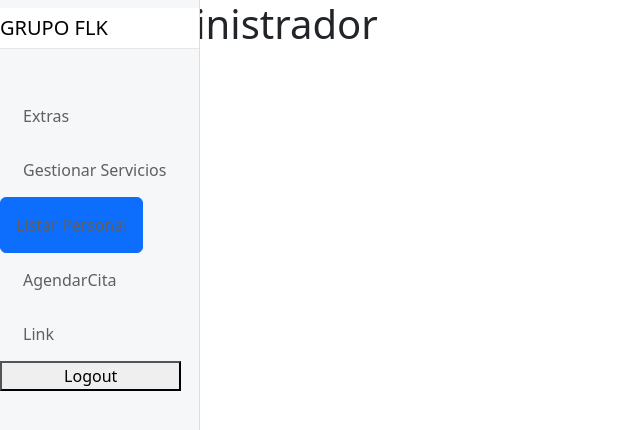
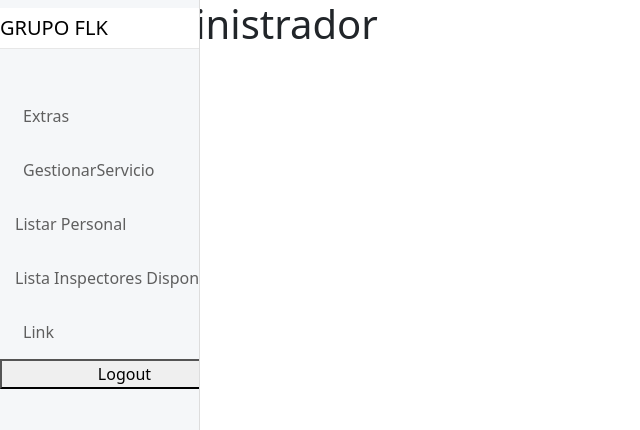
Before and after one commit to adrian04981/FrontEnd-FLK, a Vue app: page /dashboard-admin in a window 1280 px wide. Shown: the top 430 px of the page, without its empty margins (0-640 px from the left). Built offline with nearby package versions, Linux system fonts and the light colour scheme.

Commit message:
Ultimos cambios + index ListaInspectoresDisponibles(Botones Eliminar Editar y consultar)

```diff
--- a/src/router/index.js
+++ b/src/router/index.js
@@ -31,7 +31,7 @@ import GestionarServicio from '../views/GestionarServicio/GestionarServicio.vue'
 import DeleteService from '../views/GestionarServicio/DeleteService.vue';
 
 //Listar Inspectores Disponibles
-import ListarInspectoresDisponibles from '../views/InspectoresDisponibles/ListarInspectoresDisponibles.vue';
+import ListaInspectoresDisponibles from '../views/GestionarInspectoresDisponiles/ListaInspectoresDisponibles.vue';
 
 // Función para agregar meta.requiresRole a las rutas seleccionadas
 const addRequiresRole = (routes, role) => {
@@ -85,9 +85,9 @@ const adminChildren = addRequiresRole([
     ]
   },
   {
-    path: 'ListarInspectoresDisponibles',
-    name: 'ListarInspectoresDisponibles',
-    component: ListarInspectoresDisponibles
+    path: 'ListaInspectoresDisponibles',
+    name: 'ListaInspectoresDisponibles',
+    component: ListaInspectoresDisponibles
   }
 ], 'Administrador');
 
@@ -152,11 +152,6 @@ const routes = [
     component: ConsultarTipoInspeccion,
   },
   {
-    path: '/ListarInspectoresDisponibles',
-    name: 'ListarInspectoresDisponibles',
-    component: ListarInspectoresDisponibles
-  },
-  {
     path: '/agregartipoinspeccion',
     name: 'AgregarTipoInspeccion',
     component: AgregarTipoInspeccion,
--- a/src/views/Dashboards/Administrador/SidebarMenuAdmin.vue
+++ b/src/views/Dashboards/Administrador/SidebarMenuAdmin.vue
@@ -15,9 +15,9 @@
         <div class="side-menu-container">
           <ul class="nav navbar-nav">
             <li><a href="#"><i class="fa fa-heart"></i> Extras</a></li>
-          <li><router-link to="/dashboard-admin/GestionarServicio"><i class="fa fa-dashboard"></i> Gestionar Servicios</router-link></li>
-          <li><router-link to="/dashboard-admin/listarpersonal" class="btn btn-primary">Listar Personal</router-link></li>
-					<li><router-link to="/dashboard-admin/AgendarCita"><i class="fa fa-dashboard"></i> AgendarCita</router-link></li>
+            <li><router-link to="/dashboard-admin/GestionarServicio"><i class="fa fa-dashboard"></i> GestionarServicio</router-link></li>
+            <li><router-link to="/dashboard-admin/listarpersonal" class="fa fa-dashboard">Listar Personal</router-link></li>
+            <li><router-link to="/dashboard-admin/listaInspectoresDisponibles" class="fa fa-dashboard">Lista Inspectores Disponibles</router-link></li>
             <li><a href="#"><span class="glyphicon glyphicon-signal"></span> Link</a></li>
                       <button @click="logout">Logout</button>
           </ul>
```
Also changed, not shown: 1 other file (tests, documents, lock files or other folders). Lines whose indentation alone changed are shown as unchanged.
